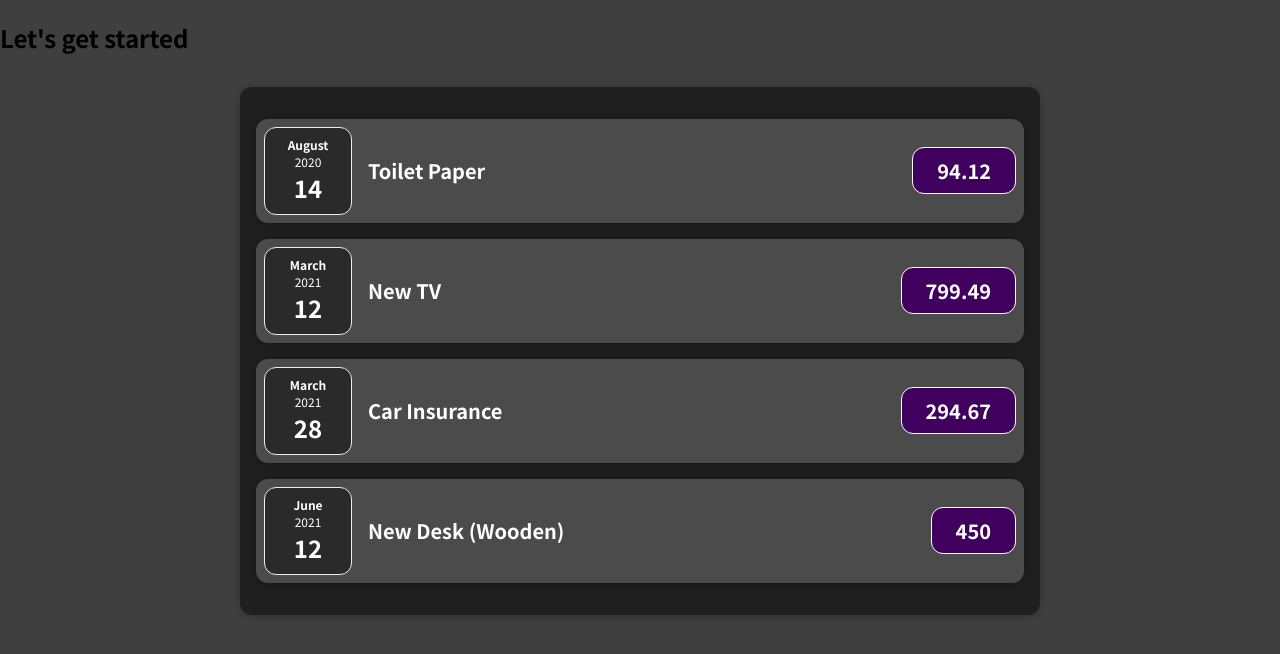
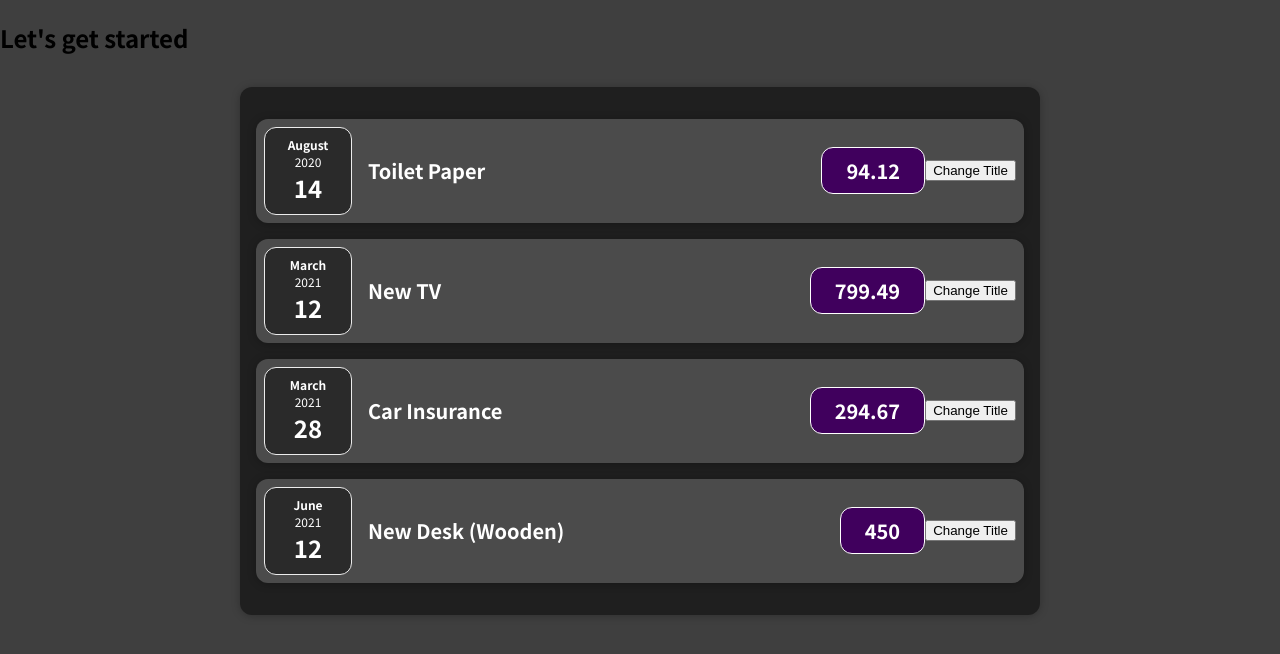
Before and after one commit to Zookeeper0/React-final, a JavaScript app in the folder 01-starting-setup/: page / in a window 1280 px wide. Shown: the top 654 px of the page. Built offline with nearby package versions, Linux system fonts and the light colour scheme.

Commit message:
feat : react eventListening example

```diff
--- a/01-starting-setup/src/components/Expenses/ExpenseItem.js
+++ b/01-starting-setup/src/components/Expenses/ExpenseItem.js
@@ -3,6 +3,10 @@ import Card from '../UI/Card'
 import './ExpenseItem.css';
 
 const ExpenseItem = (props) => {
+    const clickHandler = () => {
+        console.log('clcik');
+    };
+
     return (
         <Card className="expense-item" >
             <ExpenseDate date={props.date} />
@@ -10,6 +14,7 @@ const ExpenseItem = (props) => {
                 <h2>{props.title}</h2>
                 <div className="expense-item__price">{props.amount}</div>
             </div>
+            <button onClick={clickHandler}>Change Title</button>
         </Card>
     );
 }
```
Also changed, not shown: 1 other file (tests, documents, lock files or other folders).
